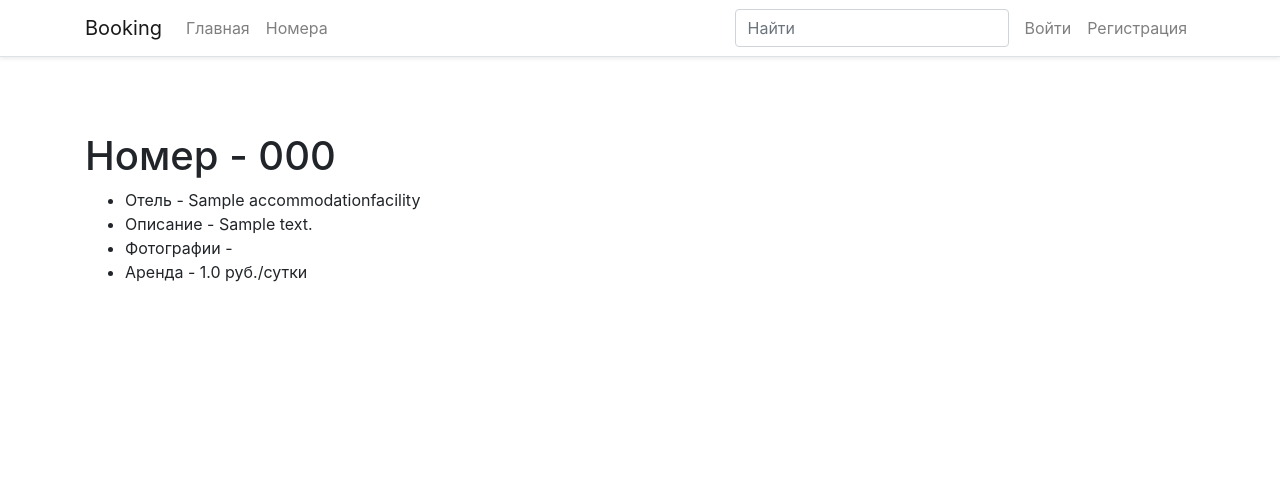
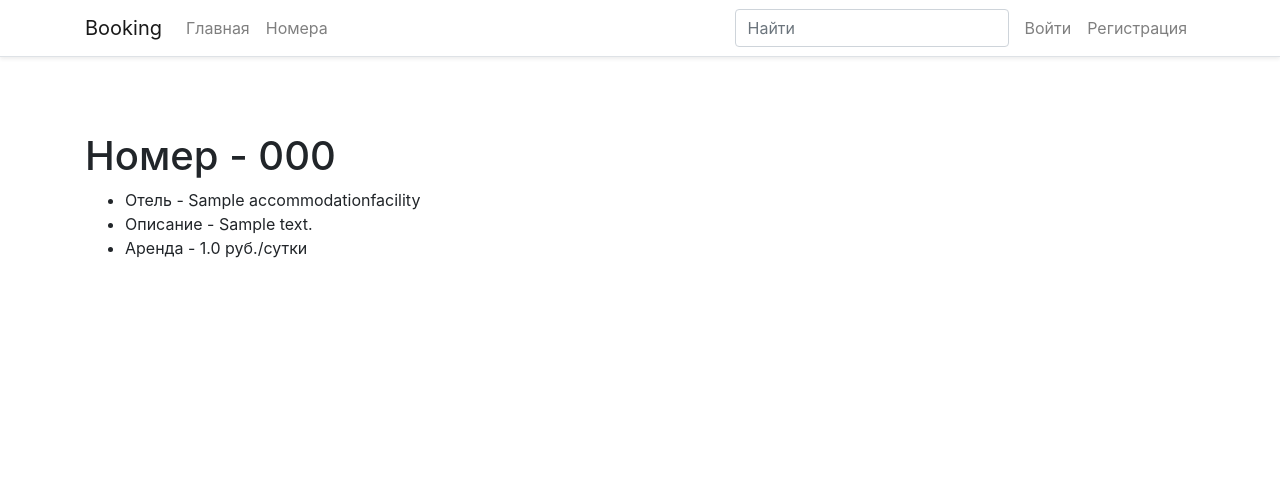
Before and after one commit to thinknetica-django-lab-02/Th0rn-dev, a Django app: page /rooms/1/ in a window 1280 px wide. Shown: the top 481 px of the page. Run offline with Django 3.2, Linux system fonts and the light colour scheme; tables that the repository leaves empty hold one stand-in row (values such as "Sample post"); data that the repository does not hold is empty; some libraries are stand-ins or nearby versions.

Commit message:
refactor room_detail templete, remove image atribute

```diff
--- a/booking/main/templates/main/room_detail.html
+++ b/booking/main/templates/main/room_detail.html
@@ -6,7 +6,6 @@
 <ul>
     <li>Отель - {{ room.hotel }}</li>
     <li>Описание - {{ room.description }}</li>
-    <li>Фотографии - <img srs="{{ room.image.url }}"></li>
     <li>Аренда - {{ room.rental }} руб./сутки</li>
 </ul>
 
```
